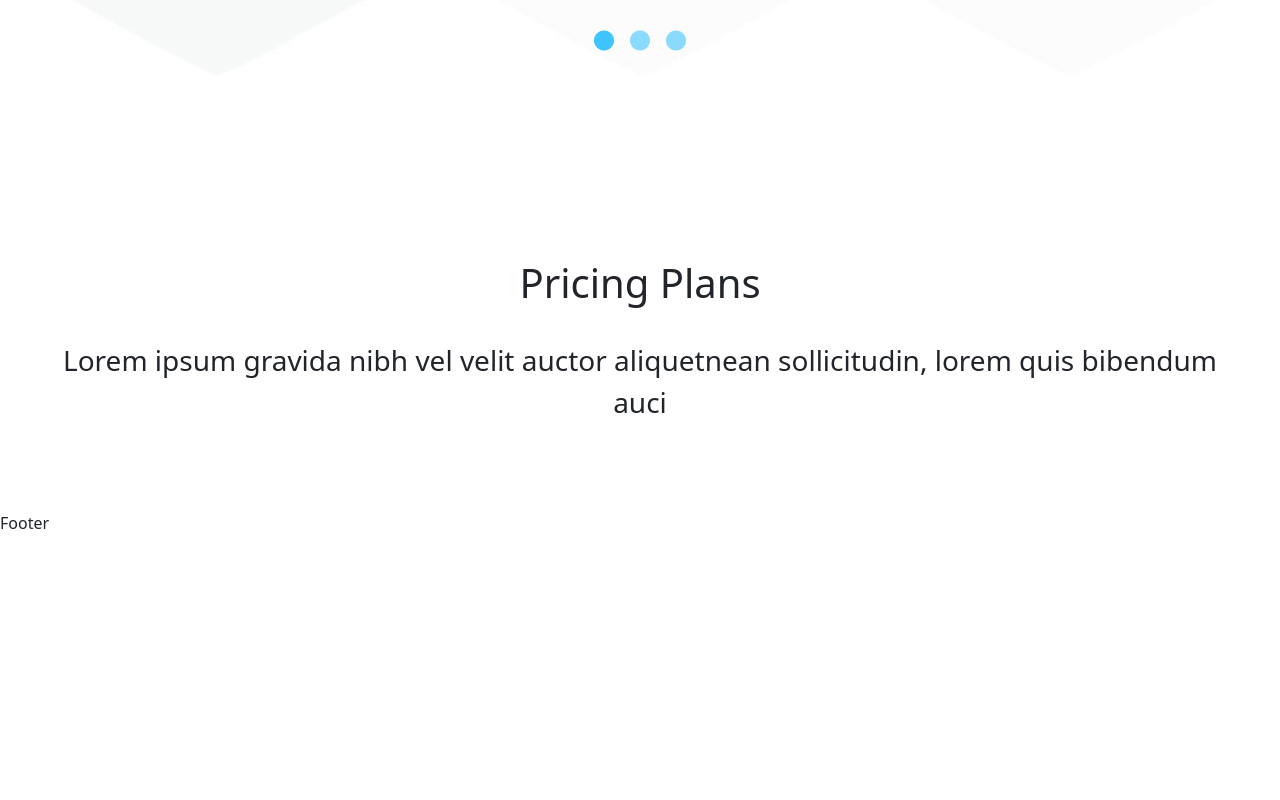
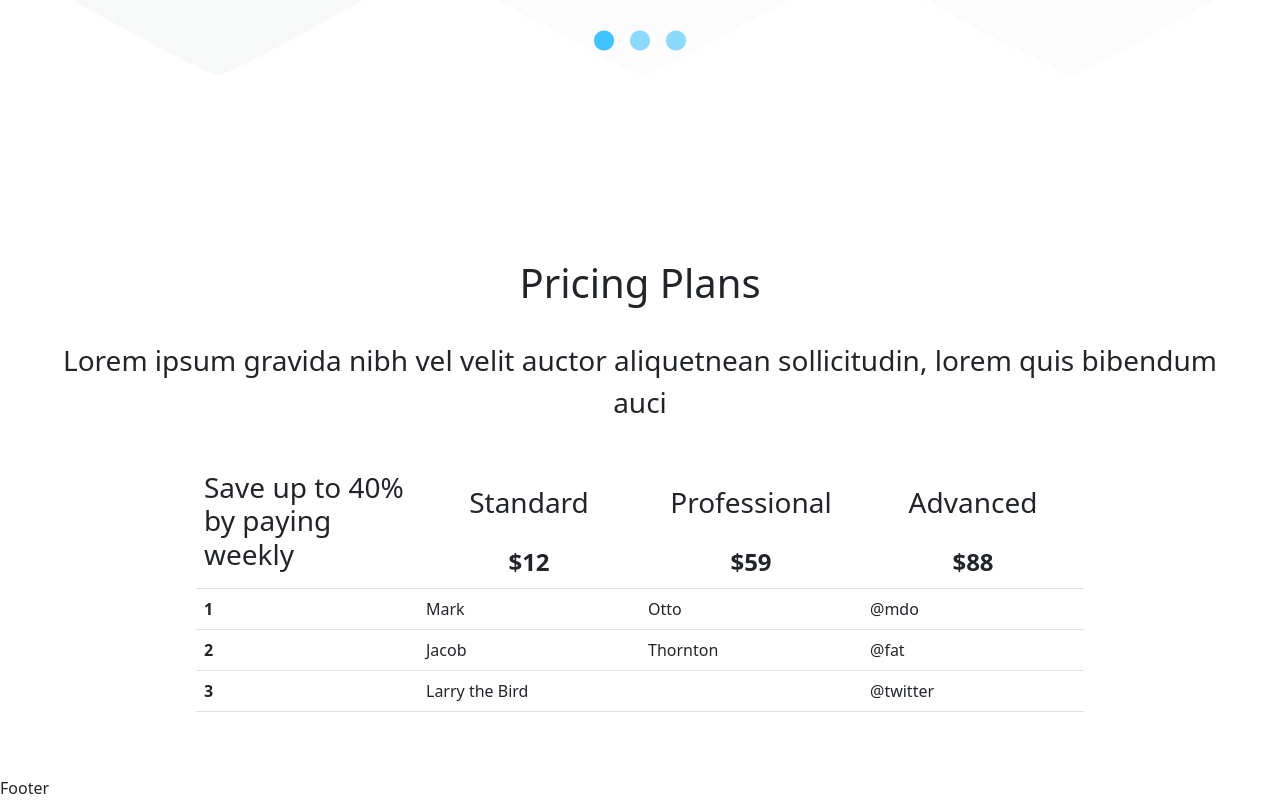
Before and after one commit to totarochristian/proj-html-vuejs, a Vue app: page / in a window 1280 px wide. Shown: the part 6487-7287 px from the top of the page. Before the commit the page ends 7022 px from the top, so only its background shows below. Built offline with nearby package versions, Linux system fonts and the light colour scheme.

Commit message:
Define the headers of the table in the pricing table component

```diff
--- a/src/components/Main/PricingPlans/PricingTableComponent.vue
+++ b/src/components/Main/PricingPlans/PricingTableComponent.vue
@@ -1,6 +1,37 @@
 <template>
-  <div id="pricingTable">
-
+  <div id="pricingTable" class="col-9">
+    <table class="table">
+      <thead>
+        <tr>
+          <th scope="col" v-for="header in store.siteCreationData.main.pricingTable.headers" class="col-3">
+            <div class="d-flex flex-column justify-content-center align-items-center gap-3">
+              <img :src="'/img/' + header.image" :alt="header.title" v-if="header?.image">
+              <h2 class="fs-3">{{ header.title }}</h2>
+              <span class="fs-4" v-if="header?.price">${{ header.price }}</span>
+            </div>
+          </th>
+        </tr>
+      </thead>
+      <tbody>
+        <tr>
+          <th scope="row">1</th>
+          <td>Mark</td>
+          <td>Otto</td>
+          <td>@mdo</td>
+        </tr>
+        <tr>
+          <th scope="row">2</th>
+          <td>Jacob</td>
+          <td>Thornton</td>
+          <td>@fat</td>
+        </tr>
+        <tr>
+          <th scope="row">3</th>
+          <td colspan="2">Larry the Bird</td>
+          <td>@twitter</td>
+        </tr>
+      </tbody>
+    </table>
   </div>
 </template>
 
```
